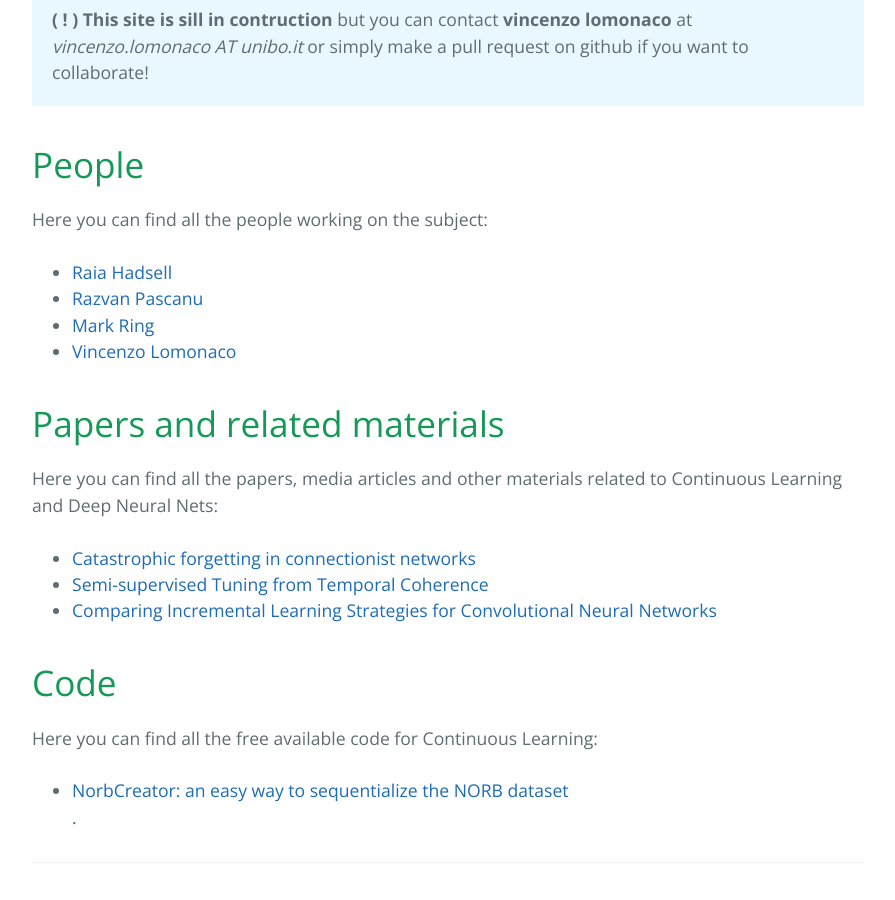
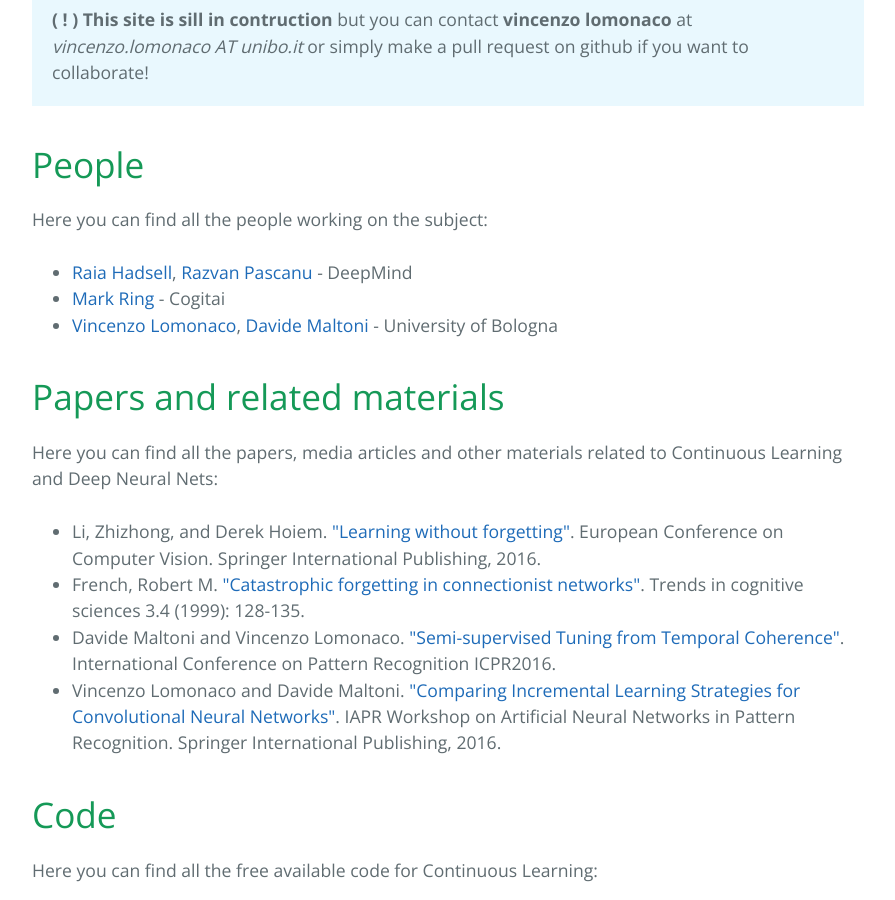
Before and after one commit to giparisi/website, a Jekyll site: the page built from index.html, in a window 1280 px wide and 900 px high, scrolled down 673 px. Shown: the whole window, without its empty margins (192-1087 px from the left). Built offline with Jekyll 4.4.1, drawn with Linux system fonts in a browser that asks for light colours; the list of posts is cut into pages by our own code.

Commit message:
added paper, modified reference style and people

```diff
--- a/index.html
+++ b/index.html
@@ -17,19 +17,20 @@ Humans have the extraordinary ability to learn continually from experience. Not
   <h1>People</h1>
 	Here you can find all the people working on the subject:<br><br>
   <ul class="posts">
-			<li><span><a href="https://scholar.google.com/citations?hl=en&user=Q0YEc-QAAAAJ&view_op=list_works&sortby=pubdate"</a> Raia Hadsell </li>
-     	<li><span><a href="https://scholar.google.it/citations?user=eSPY8LwAAAAJ&hl=it&oi=ao"</a> Razvan Pascanu </li>
-			<li><span><a href="https://scholar.google.it/citations?user=9MlmvQUAAAAJ&hl=it&oi=ao"</a> Mark Ring </li>
-			<li><span><a href="http://vincenzolomonaco.com"</a> Vincenzo Lomonaco </li>
+			<li><span><a href="https://scholar.google.com/citations?hl=en&user=Q0YEc-QAAAAJ&view_op=list_works&sortby=pubdate"> Raia Hadsell</a>, <a href="https://scholar.google.it/citations?user=eSPY8LwAAAAJ&hl=it&oi=ao"> Razvan Pascanu </a> - DeepMind</li>
+			<li><span><a href="https://scholar.google.it/citations?user=9MlmvQUAAAAJ&hl=it&oi=ao"> Mark Ring </a> - Cogitai</li>
+			<li><span><a href="http://vincenzolomonaco.com"> Vincenzo Lomonaco</a>, <a href="http://bias.csr.unibo.it/maltoni/main.htm#">Davide Maltoni</a> - University of Bologna</li>
   </ul>
 
 	<a name="papers"></a>
   <h1>Papers and related materials</h1>
 	Here you can find all the papers, media articles and other materials related to Continuous Learning and Deep Neural Nets:<br><br>
   <ul class="posts">
-		<li><span><a href="http://www.sciencedirect.com/science/article/pii/S1364661399012942"> Catastrophic forgetting in connectionist networks</a></li>
-     <li><span><a href="http://arxiv.org/abs/1511.03163"> Semi-supervised Tuning from Temporal Coherence</a></li>
-		<li><span><a href="http://link.springer.com/chapter/10.1007/978-3-319-46182-3_15"> Comparing Incremental Learning Strategies for Convolutional Neural Networks</a> </li>
+		<li><span>Li, Zhizhong, and Derek Hoiem. <a href="http://link.springer.com/chapter/10.1007/978-3-319-46493-0_37"> "Learning without forgetting"</a>. European Conference on Computer Vision. Springer International Publishing, 2016.</li>
+		<li><span>French, Robert M. <a href="http://www.sciencedirect.com/science/article/pii/S1364661399012942">"Catastrophic forgetting in connectionist networks"</a>. Trends in cognitive sciences 3.4 (1999): 128-135.</li>
+
+    <li><span>Davide Maltoni and Vincenzo Lomonaco. <a href="http://arxiv.org/abs/1511.03163">"Semi-supervised Tuning from Temporal Coherence"</a>. International Conference on Pattern Recognition ICPR2016.</li>
+		<li><span>Vincenzo Lomonaco and Davide Maltoni. <a href="http://link.springer.com/chapter/10.1007/978-3-319-46182-3_15">"Comparing Incremental Learning Strategies for Convolutional Neural Networks"</a>. IAPR Workshop on Artificial Neural Networks in Pattern Recognition. Springer International Publishing, 2016. </li>
   </ul>
 
 	<a name="code"></a>
```
